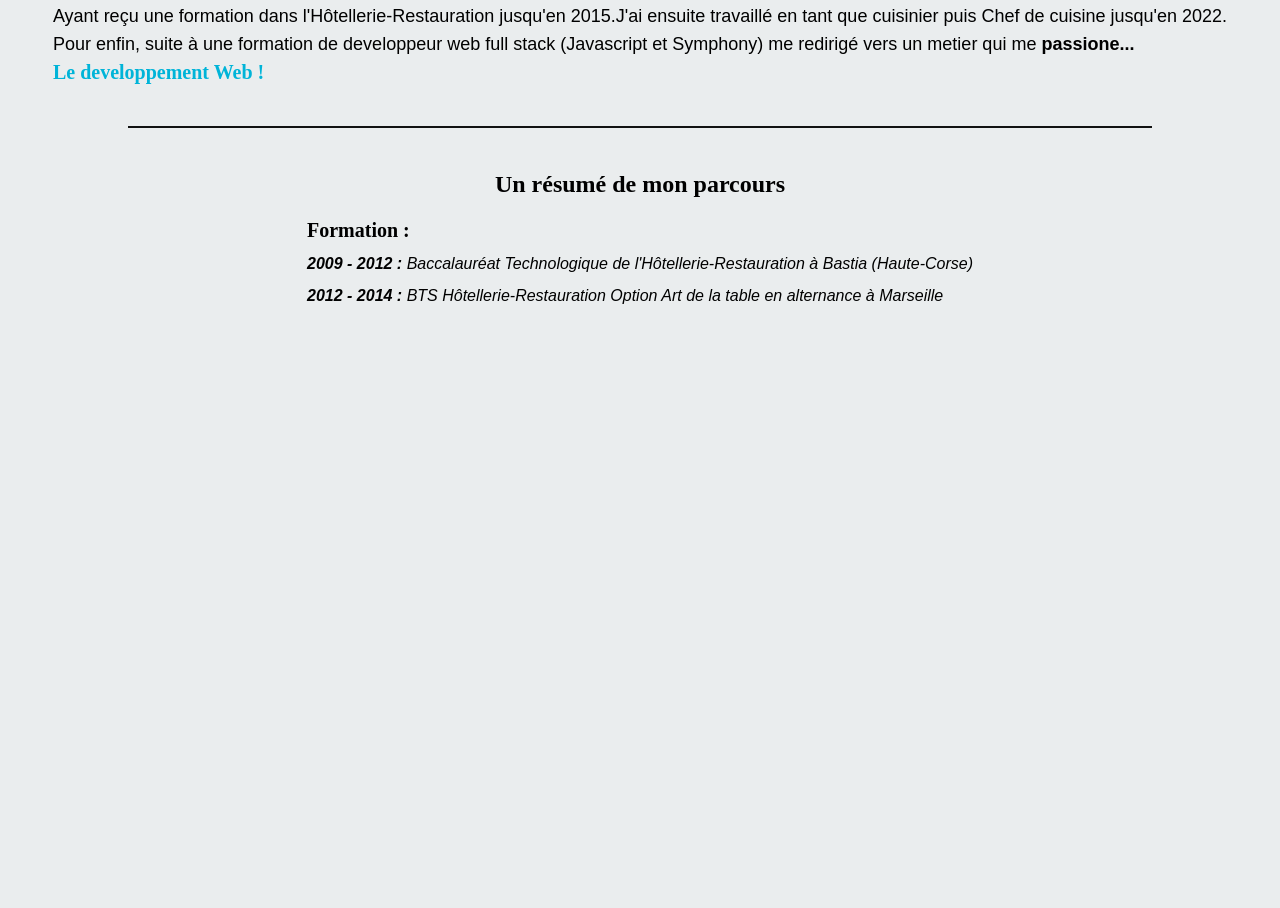
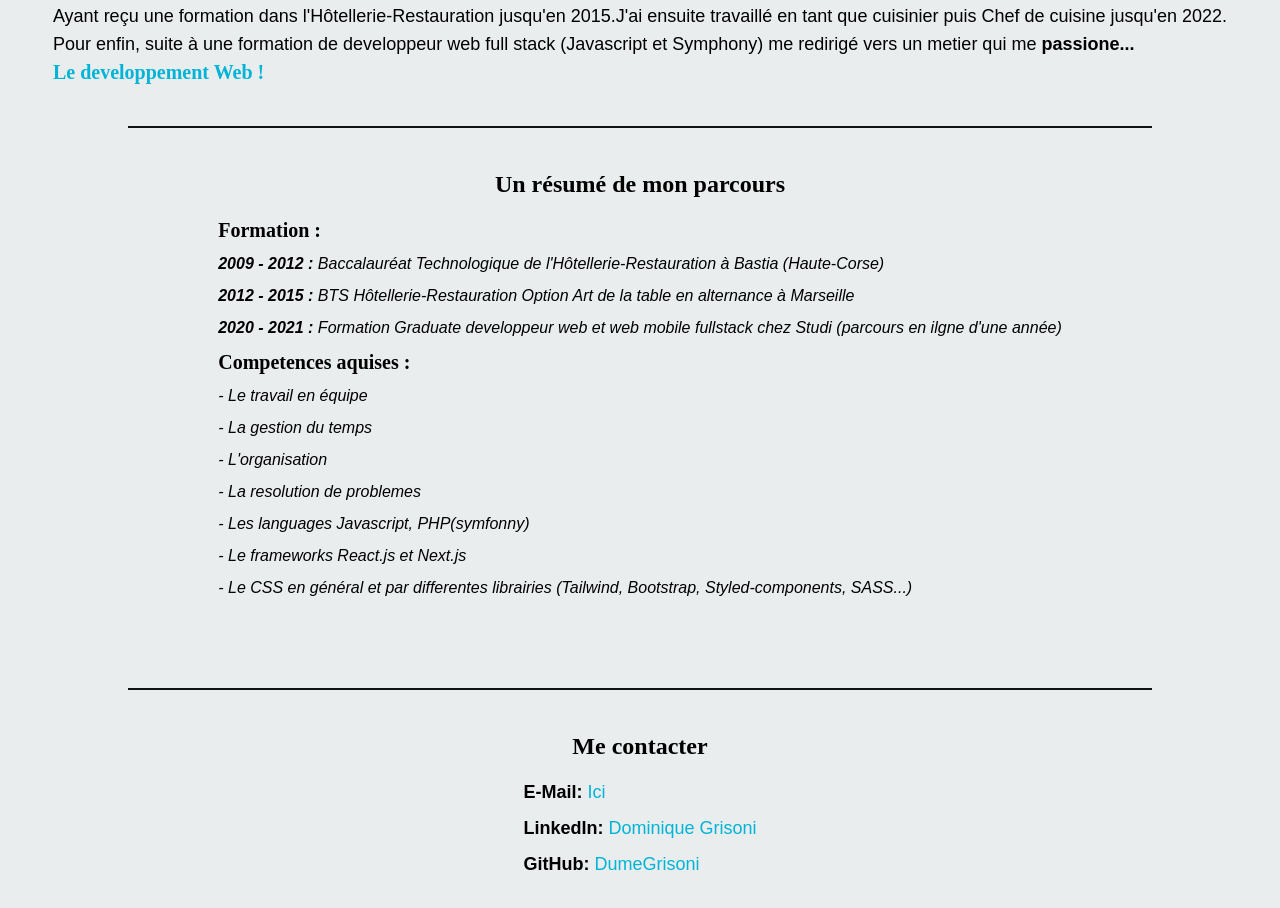
Before and after one commit to DumeGrisoni/minth_blog, a Next.js app: page /about in a window 1280 px wide. Shown: the part 420-1328 px from the top of the page. Before the commit the page ends 800 px from the top, so only its background shows below. Built offline with nearby package versions, Linux system fonts and the light colour scheme.

Commit message:
finishing base About Page

```diff
--- a/app/(user)/about/page.tsx
+++ b/app/(user)/about/page.tsx
@@ -34,7 +34,7 @@ const About = () => {
         </p>
       </section>
       <hr className="w-[80%] border border-myblack mt-10" />
-      <section>
+      <section className="mb-10">
         <h4 className="mt-10 font-serif text-2xl font-bold text-center mb-4">
           Un résumé de mon parcours
         </h4>
@@ -45,10 +45,69 @@ const About = () => {
             l&apos;Hôtellerie-Restauration à Bastia (Haute-Corse)
           </li>
           <li className="mb-2">
-            <b>2012 - 2014 :</b> BTS Hôtellerie-Restauration Option Art de la
+            <b>2012 - 2015 :</b> BTS Hôtellerie-Restauration Option Art de la
             table en alternance à Marseille
           </li>
+          <li className="mb-2">
+            <b>2020 - 2021 :</b> Formation Graduate developpeur web et web
+            mobile fullstack chez Studi (parcours en ilgne d&apos;une année)
+          </li>
         </ol>
+        <h5 className="font-semibold font-serif text-xl mt-2">
+          Competences aquises :
+        </h5>
+        <ul className="mt-2 italic">
+          <li className="mb-2">- Le travail en équipe</li>
+          <li className="mb-2">- La gestion du temps</li>
+          <li className="mb-2">- L&apos;organisation</li>
+          <li className="mb-2">- La resolution de problemes</li>
+          <li className="mb-2">- Les languages Javascript, PHP(symfonny)</li>
+          <li className="mb-2">- Le frameworks React.js et Next.js</li>
+          <li className="mb-2">
+            - Le CSS en général et par differentes librairies (Tailwind,
+            Bootstrap, Styled-components, SASS...)
+          </li>
+        </ul>
+      </section>
+      <hr className="w-[80%] border border-myblack mt-10" />
+      <section className="mb-10">
+        <div>
+          <h4 className="mt-10 font-serif text-2xl font-bold text-center mb-4">
+            Me contacter
+          </h4>
+          <ul className="mt-2">
+            <li className="mb-2  font-semibold text-lg">
+              E-Mail:{' '}
+              <a
+                href={`mailto:dominique.grisoni@gmail.com`}
+                target="_blank"
+                className="font-normal text-myblue hover:underline"
+              >
+                Ici
+              </a>
+            </li>
+            <li className="mb-2  font-semibold text-lg">
+              LinkedIn:{' '}
+              <a
+                className="font-normal text-myblue hover:underline"
+                href="https://www.linkedin.com/in/dominique-grisoni-6384a721b/"
+                target="_blank"
+              >
+                Dominique Grisoni
+              </a>
+            </li>
+            <li className="mb-2  font-semibold text-lg">
+              GitHub:{' '}
+              <a
+                className="font-normal text-myblue hover:underline"
+                href="https://github.com/DumeGrisoni"
+                target="_blank"
+              >
+                DumeGrisoni
+              </a>
+            </li>
+          </ul>
+        </div>
       </section>
     </div>
   );
```
